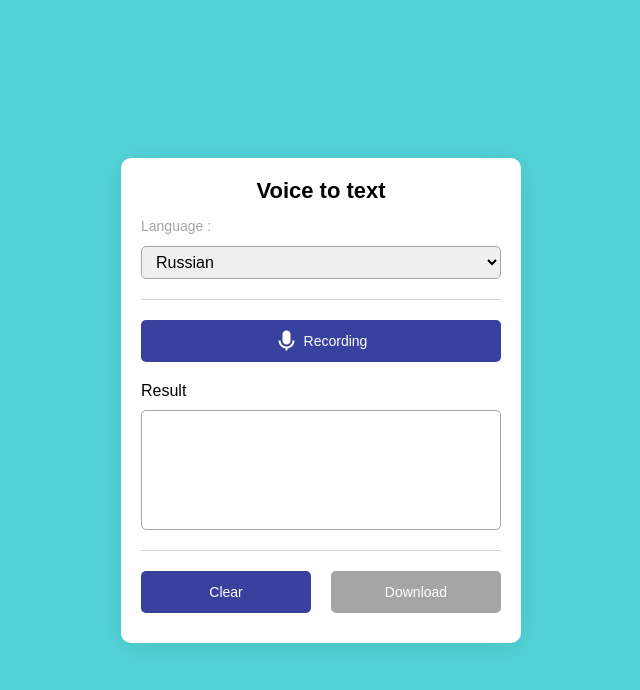
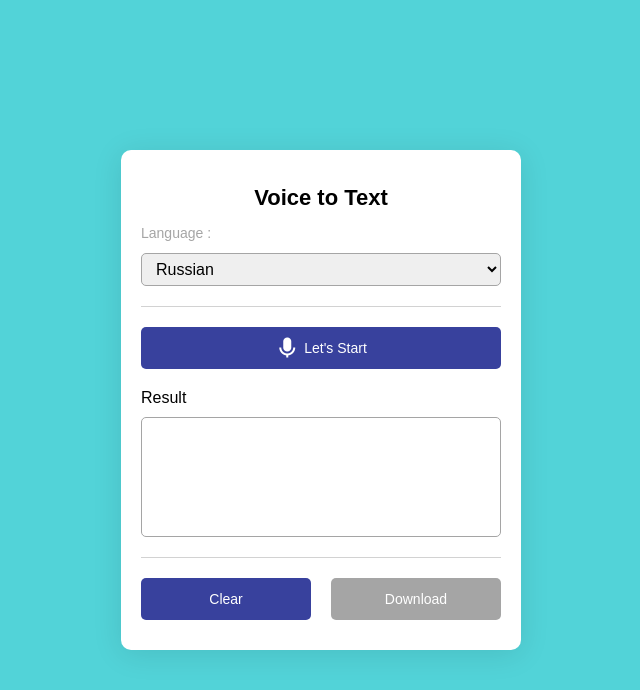
Before and after one commit to Yogurt7v/VoiceText, a plain HTML site: page index.html in a window 1280 px wide. Shown: the whole page, without its empty margins (319-959 px from the left). Drawn offline with nearby package versions, Linux system fonts and the light colour scheme.

Commit message:
some fix

```diff
--- a/index.html
+++ b/index.html
@@ -13,7 +13,7 @@
 
 
 	<div class="container">
-		<div class="header">Voice to text</div>
+		<div class="header">Voice to Text</div>
 		<div class="settings">
 			<div class="language">
 				<p>Language :</p>
@@ -25,7 +25,7 @@
 			<div class="icon">
 				<i class="bx bxs-microphone"></i>
 				<i class="bx bx-loader-alt bx-spin bx-rotate-90"></i>
-				<p>Recording</p>
+				<p>Let's Start</p>
 			</div>
 		</button>
 
--- a/style.css
+++ b/style.css
@@ -25,6 +25,7 @@ body {
 }
 
 .container .header {
+	margin-top: 15px;
 	font-size: 22px;
 	text-align: center;
 	font-weight: bold;
@@ -97,7 +98,7 @@ body {
 	overflow-y: auto;
 	padding: 10px;
 	border-radius: 5px;
-	font-size: 18px;
+	font-size: 16px;
 	margin: 10px 0 20px;
 	color: #333;
 	font-weight: 500;
```
